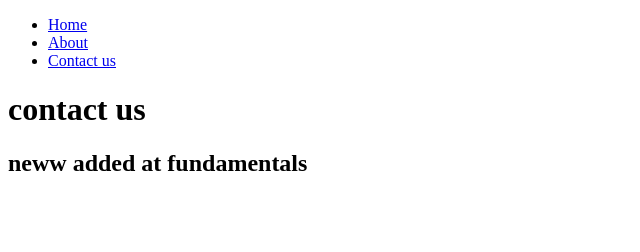
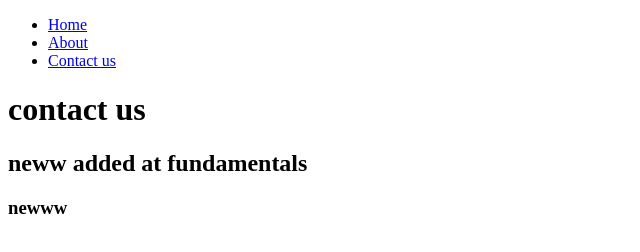
Before and after one commit to adame222212/OCCPHT08, a plain HTML site: page fundamentals/contact.html in a window 1280 px wide. Shown: the full height of the page, 0-640 px from the left. Drawn offline with Linux system fonts and the light colour scheme.

Commit message:
neww again from devs1

```diff
--- a/fundamentals/contact.html
+++ b/fundamentals/contact.html
@@ -17,6 +17,7 @@
       </nav>
       <h1>contact us</h1>
       <h2>neww added at fundamentals</h2>
+      <h3>newww</h3>
     </header>
   </body>
 </html>
```
